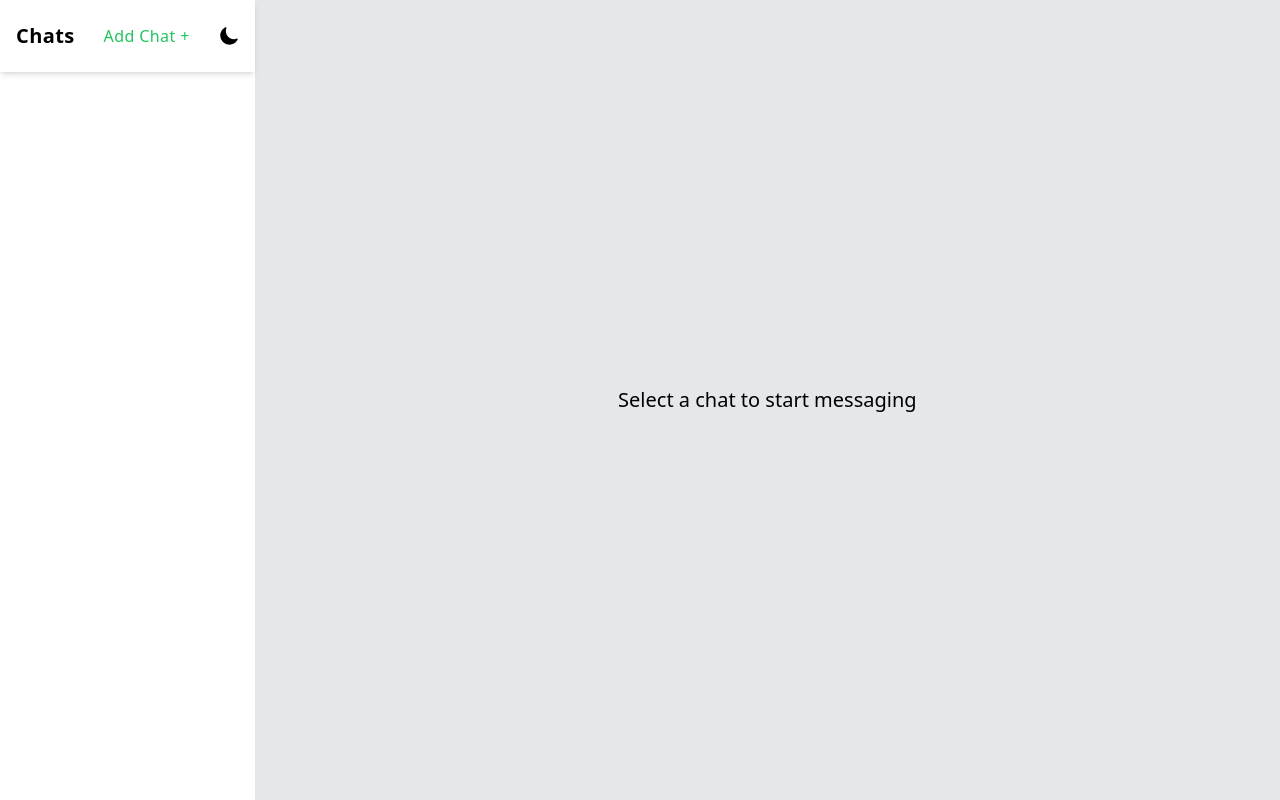
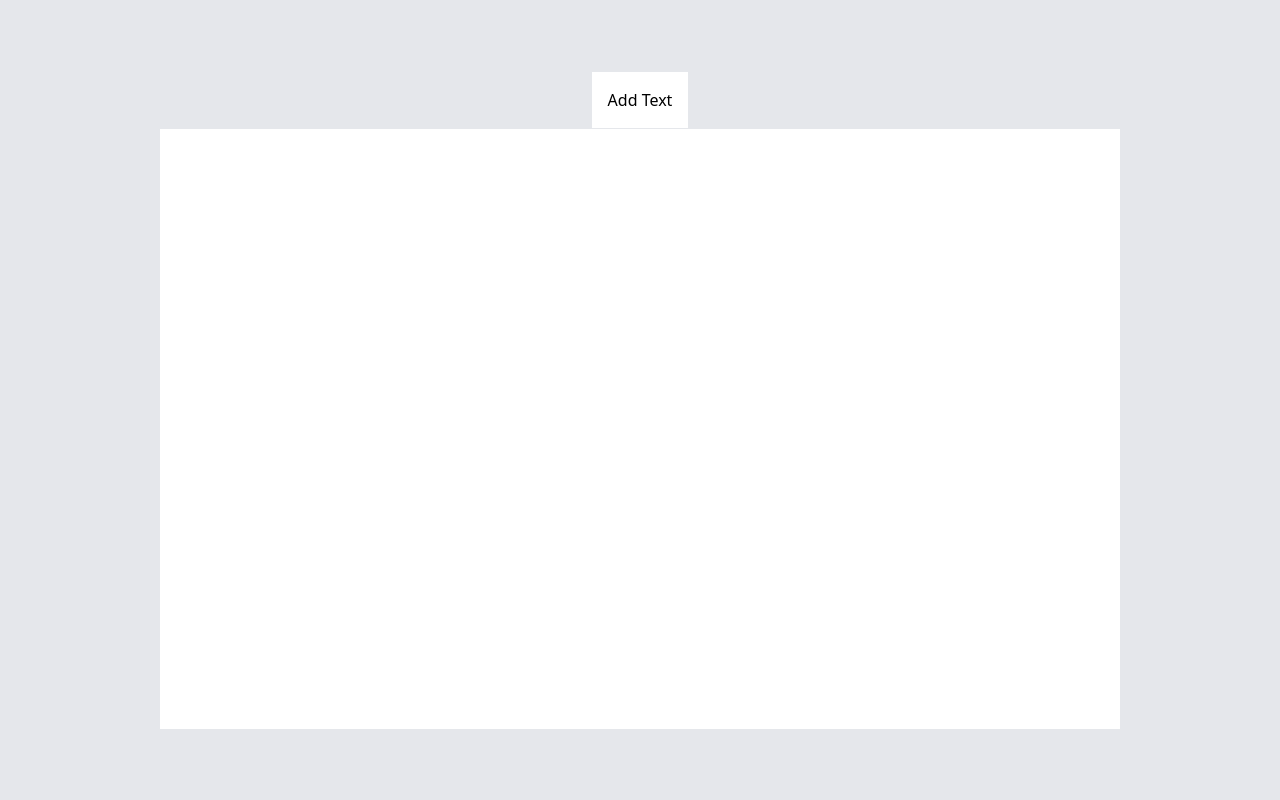
Before and after one commit to Deep512/chat-app-react, a React (Create React App) app: page / in a window 1280 px wide. Built offline with nearby package versions, Linux system fonts and the light colour scheme.

Commit message:
add text editor

```diff
--- /dev/null
+++ b/src/TextEditor.js
@@ -0,0 +1,43 @@
+// src/App.js
+import React, { useState } from "react"
+
+const App = () => {
+	const [elements, setElements] = useState([])
+
+	const handleAddTextClick = () => {
+		const textElement = {
+			id: Date.now(),
+			type: "text",
+			content: "",
+		}
+		setElements((elements) => [...elements, textElement])
+	}
+
+	const onTextInputChange = (content, idx) => {
+		const updatedElements = elements
+		updatedElements[idx].content = content
+		setElements(updatedElements)
+	}
+
+	return (
+		<div className="flex flex-col h-screen bg-gray-200 justify-center items-center">
+			<button className="border p-4 bg-white" onClick={handleAddTextClick}>
+				Add Text
+			</button>
+			<div id="text-editor-canvas" className="w-3/4 h-3/4 bg-white">
+				{elements.map(({ type, id, content }, idx) =>
+					type === "text" ? (
+						<textarea
+							key={id}
+							value={content}
+							className="w-full bg-gray-400"
+							onChange={(e) => onTextInputChange(e.target.value, idx)}
+						/>
+					) : null
+				)}
+			</div>
+		</div>
+	)
+}
+
+export default App
--- a/src/components/ChatDisplay.js
+++ b/src/components/ChatDisplay.js
@@ -14,6 +14,10 @@ const ChatDisplay = ({ chat, handleAddMessage }) => {
 	const handleSendMessage = (e) => {
 		e.preventDefault()
 		if (newMessage.trim() !== "" || selectedFile) {
+			const threadId = {
+				id: Date.now(),
+				messages: [],
+			}
 			const message = {
 				id: Date.now(),
 				user: "User",
@@ -26,6 +30,7 @@ const ChatDisplay = ({ chat, handleAddMessage }) => {
 						altText: selectedFile ? selectedFile.name : "",
 					},
 				},
+				threadId: threadId.id,
 				timestamp: new Date().toLocaleTimeString(),
 				repliedTo: selectedMessage,
 			}
--- a/src/index.js
+++ b/src/index.js
@@ -2,11 +2,11 @@ import React from "react"
 import ReactDOM from "react-dom/client"
 import "./styles/tailwind.css"
 import "./index.css"
-import App from "./App"
+import TextEditor from "./TextEditor"
 
 const root = ReactDOM.createRoot(document.getElementById("root"))
 root.render(
 	<React.StrictMode>
-		<App />
+		<TextEditor />
 	</React.StrictMode>
 )
```
